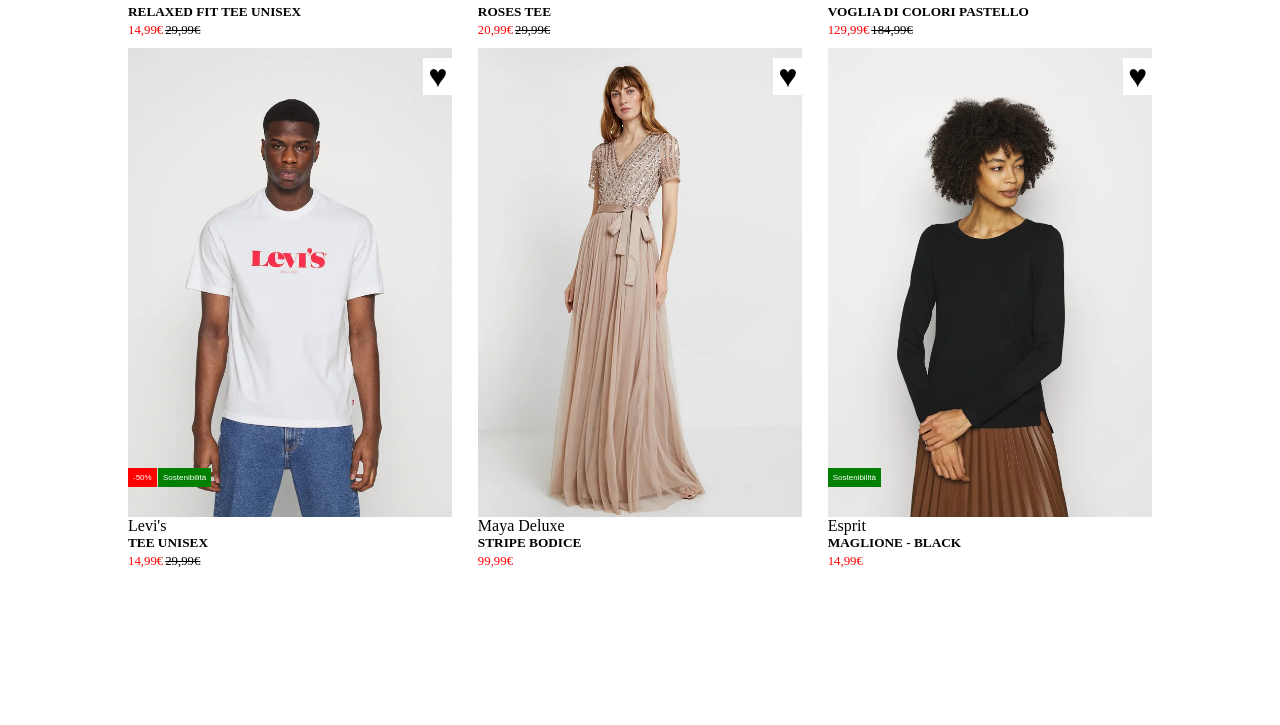
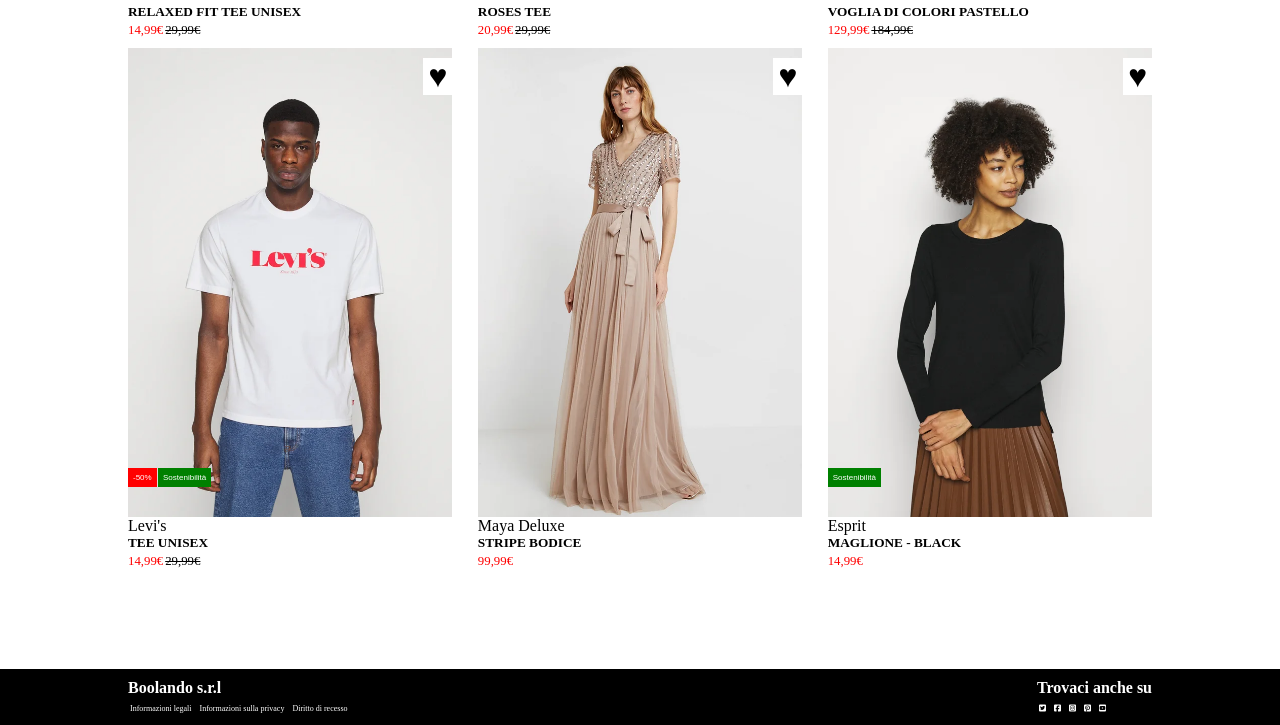
Before and after one commit to angeloalmanza/html-css-boolando, a plain HTML site: page index.html in a window 1280 px wide. Shown: the part 582-1307 px from the top of the page. Before the commit the page ends 1251 px from the top, so only its background shows below. Drawn offline with Linux system fonts and the light colour scheme.

Commit message:
feat:implementazione footer

```diff
--- a/css/style.css
+++ b/css/style.css
@@ -54,8 +54,8 @@
 .p-10{
     padding: 10px 0;
 }
+
 /*HEADER*/
-
 .header{
     color: #ffffff;
     background-color: #ffa500;
@@ -137,3 +137,15 @@
     margin-left: 2px;
 }
 /*FOOTER*/
+
+.footer{
+    color: #ffffff;
+    background-color: #000000;
+}
+
+a{
+    text-decoration: none;
+    color: #ffffff;
+    margin: 2px;
+    font-size: 0.5rem;
+}
--- a/index.html
+++ b/index.html
@@ -113,7 +113,26 @@
     <!--/Main-->
 
     <!--Footer-->
-    <footer></footer>
+    <footer class="footer p-10">
+        <section>
+            <div class="container">
+                <div class="row">
+                    <p><strong>Boolando s.r.l</strong><br>
+                        <a href="">Informazioni legali</a>
+                        <a href="">Informazioni sulla privacy</a>
+                        <a href="">Diritto di recesso</a>
+                    </p>
+                    <p><strong>Trovaci anche su</strong><br>
+                        <a href=""><i class="fa-brands fa-square-twitter"></i></a>
+                        <a href=""><i class="fa-brands fa-square-facebook"></i></a>
+                        <a href=""><i class="fa-brands fa-square-instagram"></i></a>
+                        <a href=""><i class="fa-brands fa-square-pinterest"></i></a>
+                        <a href=""><i class="fa-brands fa-square-youtube"></i></a>
+                    </p>
+                </div>
+            </div>
+        </section>
+    </footer>
     <!--/Footer-->
 </body>
 
```
